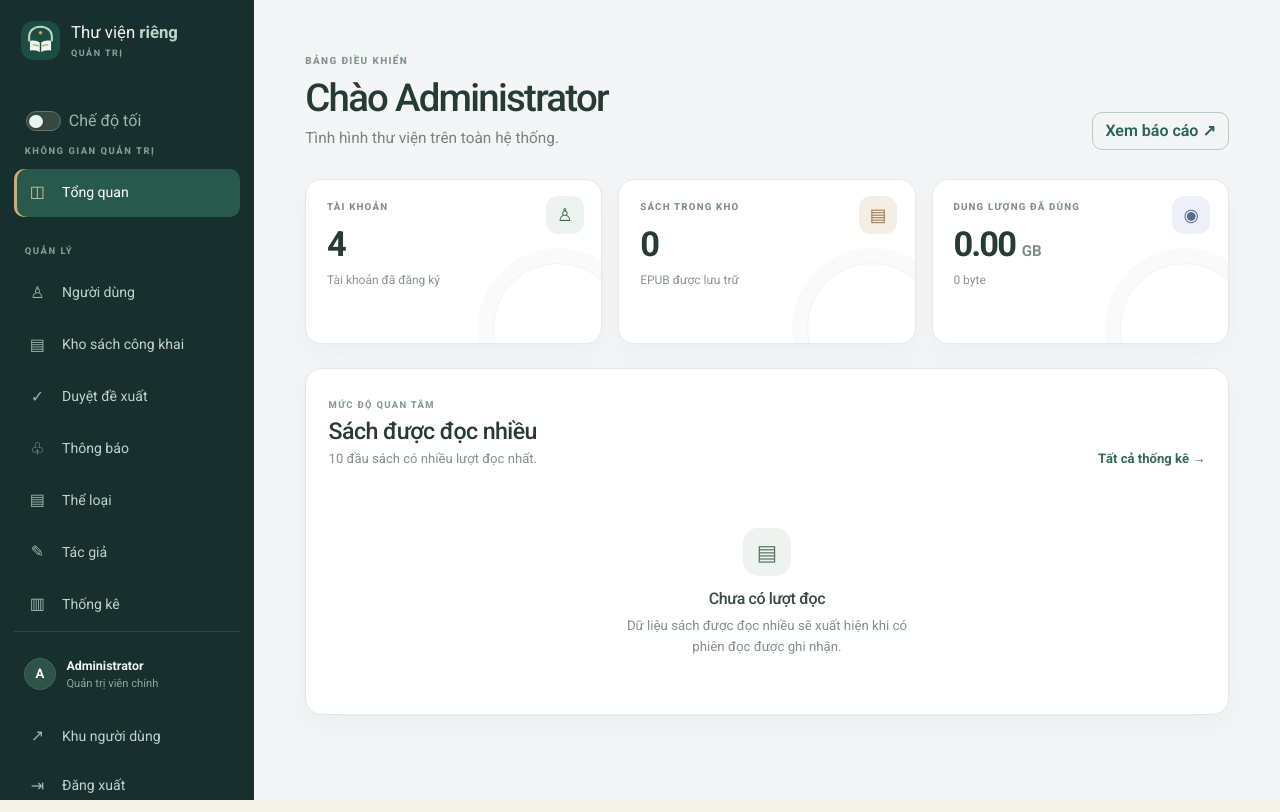
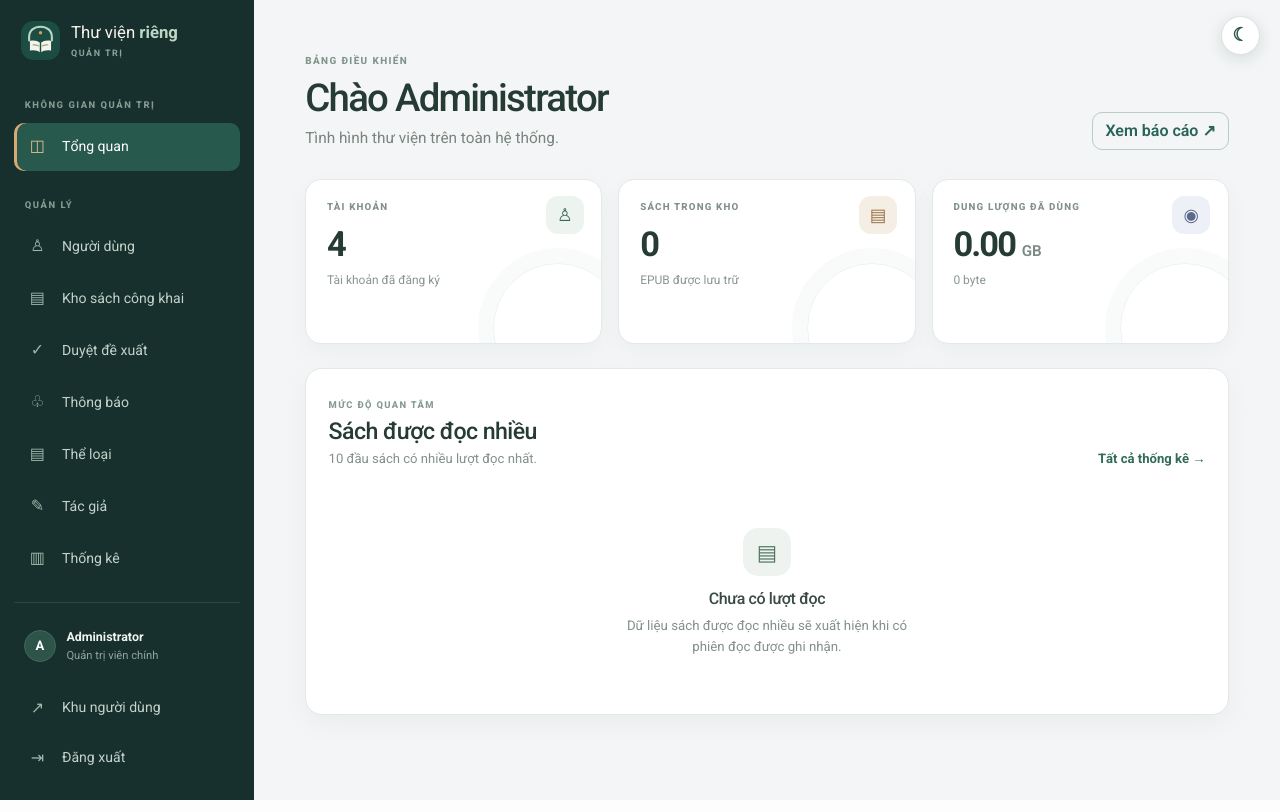
Before and after one commit to thanhcan1105/private_library_laravel, a Laravel app: page /admin in a window 1280 px wide. Run offline with Laravel 12, Linux system fonts and the light colour scheme; a user stored in the database is signed in; data comes from the database, SQL or seed files in the repository; data that the repository does not hold is empty; style sheets or scripts are compiled from the project's sources; parts of the project's set-up code (start-up, migrations or seed data) failed here and were passed over.

Commit message:
Use right-aligned theme icon toggle

```diff
--- a/public/css/library.css
+++ b/public/css/library.css
@@ -2280,15 +2280,8 @@ html[data-theme="dark"] body:is(.user-body, .admin-body) :is(.border, .border-to
 html[data-theme="dark"] body:is(.user-body, .admin-body) .app-confirm-modal .modal-content { border-color: #354540; }
 html[data-theme="dark"] body:is(.user-body, .admin-body) .theme-toggle-btn { border-color: #52645b; color: #d8e5de; }
 html[data-theme="dark"] body.user-body .theme-toggle-btn:hover { background: #263d37; color: #fff; }
-.theme-toggle-btn { display: inline-flex; align-items: center; gap: .5rem; white-space: nowrap; }
-.theme-toggle-track { position: relative; display: inline-flex; width: 2.15rem; height: 1.2rem; flex: 0 0 auto; align-items: center; padding: .13rem; border: 1px solid #c3cec8; border-radius: 999px; background: #e8eeea; transition: background-color .18s ease, border-color .18s ease; }
-.theme-toggle-thumb { width: .82rem; height: .82rem; border-radius: 50%; background: #fff; box-shadow: 0 1px 3px rgba(0,0,0,.2); transition: transform .18s ease; }
-.theme-toggle-btn[aria-checked="true"] .theme-toggle-track { border-color: #39836f; background: #39836f; }
-.theme-toggle-btn[aria-checked="true"] .theme-toggle-thumb { transform: translateX(.91rem); }
-.admin-side-link.theme-toggle-btn { min-height: 42px; }
-.admin-side-link > .theme-toggle-track { display: inline-flex; width: 2.15rem; place-items: initial; }
-.admin-side-link > .theme-toggle-label { display: block; width: auto; place-items: initial; }
-.admin-side-link .theme-toggle-track { border-color: #62776d; background: #354941; }
-.admin-side-link[aria-checked="true"] .theme-toggle-track { border-color: #76b99d; background: #39836f; }
-.admin-side-link .theme-toggle-thumb { background: #eaf4ee; }
-html[data-theme="dark"] body.user-body .theme-toggle-btn { background: #24332f; }
+.theme-toggle-icon { display: inline-grid; width: 2.45rem; height: 2.45rem; place-items: center; padding: 0; border-radius: 50%; font-size: 1.15rem; line-height: 1; }
+.theme-toggle-icon > span { display: block; width: auto; color: inherit; font-size: inherit; }
+.theme-toggle-icon:hover { transform: translateY(-1px); }
+.admin-theme-toggle { position: fixed; z-index: 1030; top: 1rem; right: 1.25rem; border-color: #d8e2dc; background: #fff; color: #31584b; box-shadow: 0 4px 16px rgba(25, 43, 38, .12); }
+html[data-theme="dark"] body:is(.user-body, .admin-body) .theme-toggle-icon { border-color: #52645b; background: #24332f; color: #f4d58b; }
--- a/resources/js/app.js
+++ b/resources/js/app.js
@@ -11,6 +11,12 @@ const applyPrivateLibraryTheme = (theme) => {
     themeButtons.forEach((button) => {
         const isDark = nextTheme === 'dark';
         button.setAttribute('aria-checked', String(isDark));
+        button.setAttribute('aria-label', isDark ? 'Chuyển sang giao diện sáng' : 'Chuyển sang giao diện tối');
+        button.title = isDark ? 'Chuyển sang giao diện sáng' : 'Chuyển sang giao diện tối';
+        const icon = button.querySelector('[data-theme-icon]');
+        if (icon) {
+            icon.textContent = isDark ? '☀' : '☾';
+        }
     });
 
     document.dispatchEvent(new CustomEvent('private-library-theme-changed', {
@@ -68,7 +74,10 @@ document.addEventListener('click', async (event) => {
     } catch {
         applyPrivateLibraryTheme(previousTheme);
         button.title = 'Không lưu được giao diện. Hãy thử lại.';
-        window.setTimeout(() => { button.title = ''; }, 2200);
+        window.setTimeout(() => {
+            const isDark = document.documentElement.dataset.theme === 'dark';
+            button.title = isDark ? 'Chuyển sang giao diện sáng' : 'Chuyển sang giao diện tối';
+        }, 2200);
     } finally {
         themeButtons.forEach((themeButton) => { themeButton.disabled = false; });
     }
--- a/resources/views/layouts/admin.blade.php
+++ b/resources/views/layouts/admin.blade.php
@@ -23,7 +23,6 @@
 <div class="admin-shell">
     <aside class="admin-sidebar" aria-label="Điều hướng quản trị">
         <a class="admin-sidebar-brand" href="{{ route('admin.dashboard') }}"><img src="{{ asset('images/brand-mark.svg') }}" alt=""><span>Thư viện <strong>riêng</strong><small>QUẢN TRỊ</small></span></a>
-        <button type="button" class="admin-side-link theme-toggle-btn" data-theme-toggle role="switch" aria-label="Chế độ tối" aria-checked="{{ $appTheme === 'dark' ? 'true' : 'false' }}"><span class="theme-toggle-track" aria-hidden="true"><span class="theme-toggle-thumb"></span></span><span class="theme-toggle-label">Chế độ tối</span></button>
         <div class="admin-sidebar-caption">KHÔNG GIAN QUẢN TRỊ</div>
         <a class="admin-side-link @if (request()->routeIs('admin.dashboard')) active @endif" href="{{ route('admin.dashboard') }}"><span aria-hidden="true">◫</span>Tổng quan</a>
         <div class="admin-sidebar-caption admin-sidebar-section">QUẢN LÝ</div>
@@ -46,6 +45,7 @@
             </form>
         </div>
     </aside>
+    <button type="button" class="btn btn-light theme-toggle-btn theme-toggle-icon admin-theme-toggle" data-theme-toggle role="switch" aria-label="Chuyển sang giao diện tối" title="Chuyển sang giao diện tối" aria-checked="{{ $appTheme === 'dark' ? 'true' : 'false' }}"><span data-theme-icon aria-hidden="true">{{ $appTheme === 'dark' ? '☀' : '☾' }}</span></button>
     <main class="app-main admin-main">@yield('content')</main>
 </div>
 <script src="https://cdn.jsdelivr.net/npm/bootstrap@5.3.3/dist/js/bootstrap.bundle.min.js"></script>
--- a/resources/views/layouts/app.blade.php
+++ b/resources/views/layouts/app.blade.php
@@ -79,7 +79,7 @@
                 </div>
             </div>
         @endauth
-        <button type="button" class="btn btn-sm btn-outline-secondary theme-toggle-btn" data-theme-toggle role="switch" aria-label="Chế độ tối" aria-checked="{{ $appTheme === 'dark' ? 'true' : 'false' }}"><span class="theme-toggle-track" aria-hidden="true"><span class="theme-toggle-thumb"></span></span><span class="theme-toggle-label">Chế độ tối</span></button>
+        <button type="button" class="btn btn-sm btn-outline-secondary theme-toggle-btn theme-toggle-icon ms-auto" data-theme-toggle role="switch" aria-label="Chuyển sang giao diện tối" title="Chuyển sang giao diện tối" aria-checked="{{ $appTheme === 'dark' ? 'true' : 'false' }}"><span data-theme-icon aria-hidden="true">{{ $appTheme === 'dark' ? '☀' : '☾' }}</span></button>
     </div>
 </nav>
 <main class="container-xl app-main @if (request()->routeIs('books.show')) app-main-reader @endif">
```
